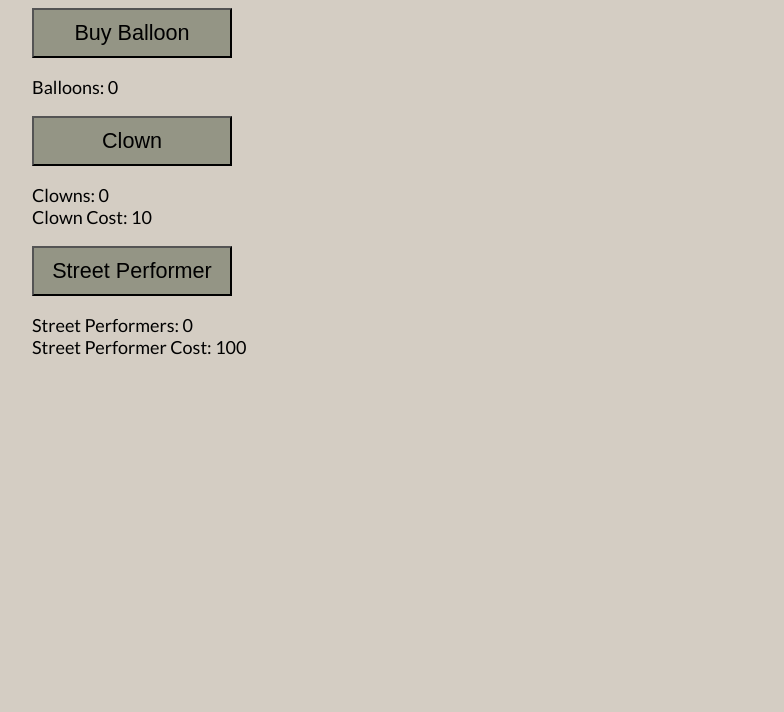
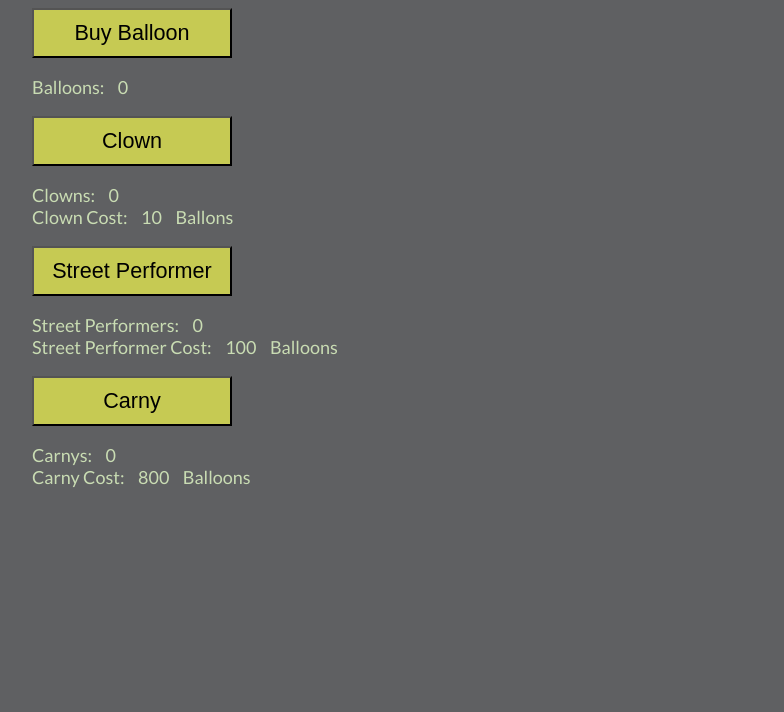
Before and after one commit to cam-shotter/myFirstIncremental-Express, a website: page index.html in a window 1280 px wide. Shown: the part 88-800 px from the top of the page, without its empty margins (6-790 px from the left). Drawn offline with Linux system fonts and the light colour scheme.

Commit message:
added carnys

```diff
--- a/index.html
+++ b/index.html
@@ -9,25 +9,35 @@
       <div class="hitsContainer">
         <button onclick="buyBalloon(1)">Buy Balloon</button>
         <p>
-          Balloons: <span id="balloons">0</span>
+          Balloons: <span id="balloons" class="balloonNumber">0</span>
         </p>
       </div>
 
       <div class="hitsContainer">
         <button onclick="buyClown()">Clown</button>
         <p>
-          Clowns: <span id="clowns">0</span>
+          Clowns: <span id="clowns" class="balloonNumber">0</span>
           <br />
-          Clown Cost: <span id="clownCost">10</span>
+          Clown Cost: <span id="clownCost" class="balloonNumber">10</span>
+          Ballons
         </p>
       </div>
 
       <div class="hitsContainer">
         <button onclick="buyStreetPerformer()">Street Performer</button>
         <p>
-          Street Performers: <span id="streetPerformers">0</span>
+          Street Performers: <span id="streetPerformers" class="balloonNumber">0</span>
           <br />
-          Street Performer Cost: <span id="streetPerformerCost">100</span>
+          Street Performer Cost: <span id="streetPerformerCost" class="balloonNumber">100</span> Balloons
+        </p>
+      </div>
+
+      <div class="hitsContainer">
+        <button onclick="buyCarny()">Carny</button>
+        <p>
+          Carnys: <span id="carnys" class="balloonNumber">0</span>
+          <br />
+          Carny Cost: <span id="carnyCost" class="balloonNumber">800</span> Balloons
         </p>
       </div>
     </div>
--- a/public/main.js
+++ b/public/main.js
@@ -33,9 +33,23 @@ function buyStreetPerformer(){
     document.getElementById('streetPerformerCost').innerHTML = nextCost;  //updates the cursor cost for the user
 };
 
+var carnys = 0;
+
+function buyCarny(){
+    var carnyCost = Math.floor(800 * Math.pow(1.12,carnys));     //works out the cost of this cursor
+    if(balloons >= carnyCost){                                   //checks that the player can afford the cursor
+        carnys = carnys + 1;                                   //increases number of carnys
+    	balloons = balloons - carnyCost;                          //removes the balloons spent
+        document.getElementById('carnys').innerHTML = carnys;  //updates the number of streetPerformers for the user
+        document.getElementById('balloons').innerHTML = balloons;  //updates the number of balloons for the user
+    };
+    var nextCost = Math.floor(800 * Math.pow(1.12,carnys));       //works out the cost of the next cursor
+    document.getElementById('carnyCost').innerHTML = nextCost;  //updates the cursor cost for the user
+};
+
 
 window.setInterval(function(){
 
-	buyBalloon(clowns + (5 * streetPerformers));
+	buyBalloon(clowns + (5 * streetPerformers) + (10 * carnys));
 
 }, 1000);
--- a/public/style.css
+++ b/public/style.css
@@ -1,16 +1,16 @@
 html {
   font-family: 'Lato', sans-serif;
   margin: 20px;
-  /*color: #949585;*/
+  color: #C9DCB3;
   font-size: 18px;
-  background-color: #D4CDC3;
+  background-color: #5F6062;
 }
 
 button {
   height: 50px;
   width: 200px;
   font-size: 1.2rem;
-  background-color: #949585;
+  background-color: #C6CA53;
 }
 
 .title {
@@ -21,3 +21,7 @@ button {
 .hitsContainer {
   margin: 10px;
 }
+
+.balloonNumber {
+  padding: 10px;
+}
```
